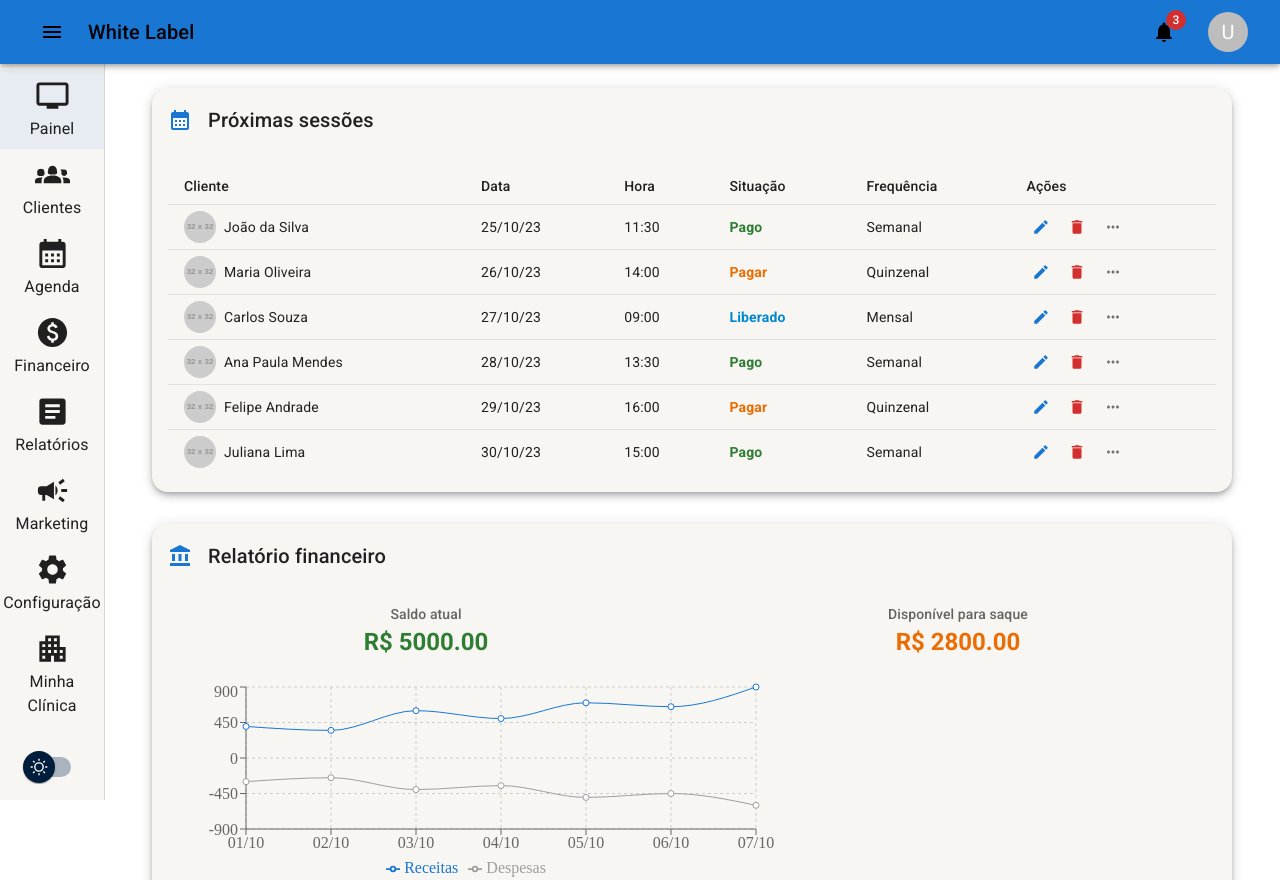
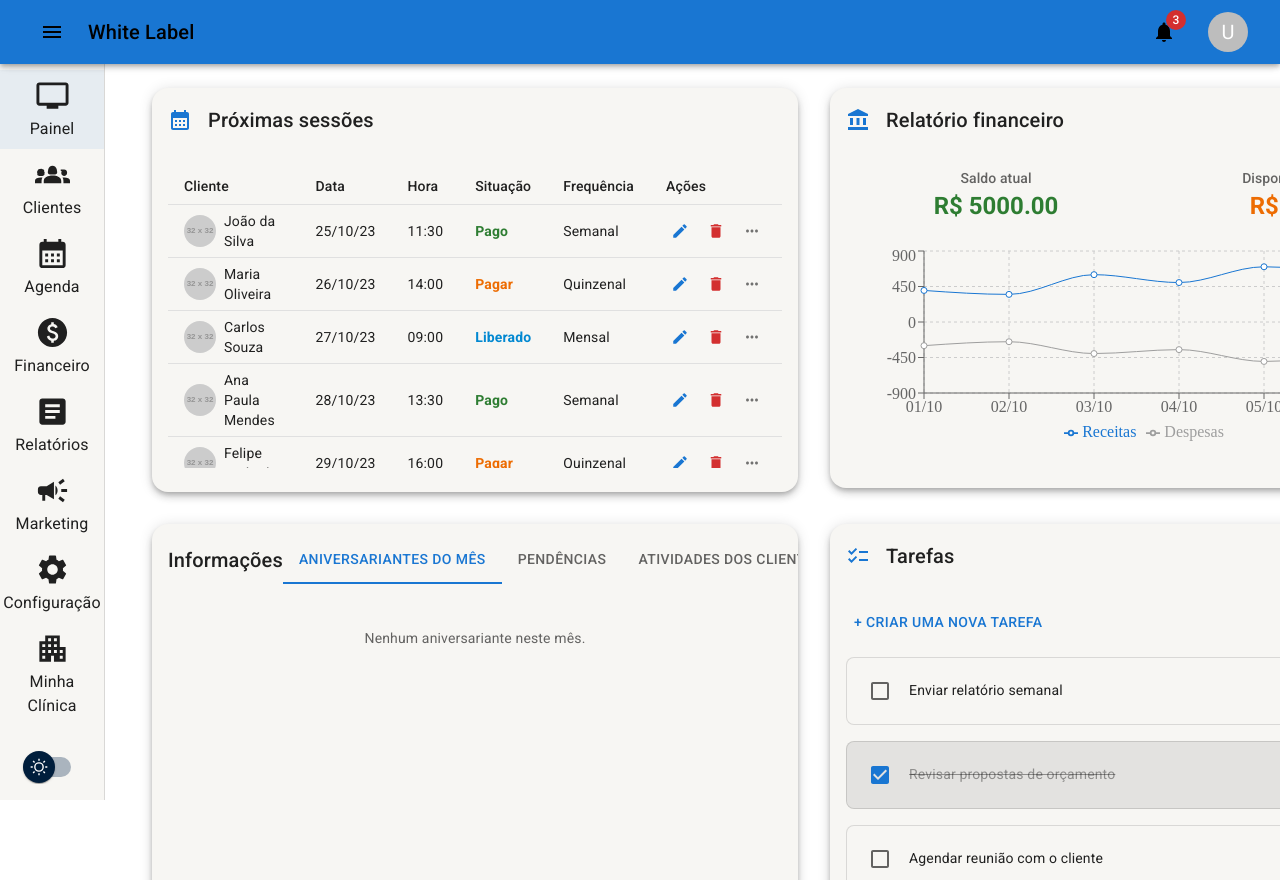
Before and after one commit to zdog10127/white-label-frontend, a React (Vite) app: page /home in a window 1280 px wide. Built offline with nearby package versions, Linux system fonts and the light colour scheme; sample sign-in values are in the browser's storage.

Commit message:
:ok_hand: Ajuste Resposividade de Cards

```diff
--- a/src/pages/Home/styles.ts
+++ b/src/pages/Home/styles.ts
@@ -1,5 +1,5 @@
 import styled from "styled-components";
-import { device, max, min } from "../../constants/responsiveClient";
+import { device } from "../../constants/responsiveClient";
 
 export const Container = styled.div`
   margin-top: 16px;
@@ -7,19 +7,14 @@ export const Container = styled.div`
   padding-left: 40px;
   padding-right: 40px;
 
-  @media ${max(device.tablet)} {
+  @media (max-width: ${device.tablet}) {
     padding-left: 20px;
     padding-right: 20px;
   }
 
-  @media ${max(device.mobile)} {
+  @media (max-width: ${device.mobile}) {
     padding-left: 12px;
     padding-right: 12px;
-  }
-
-  @media ${min(device.desktop)} {
-    padding-left: 48px;
-    padding-right: 48px;
   }
 `;
 
@@ -34,7 +29,7 @@ export const GridLayout = styled.div`
     "tabs"
     "tasks";
 
-  @media ${min(device.tablet)} {
+  @media (min-width: ${device.tablet}) {
     grid-template-columns: 2fr 1fr;
     grid-template-areas:
       "sessions finance"
```
